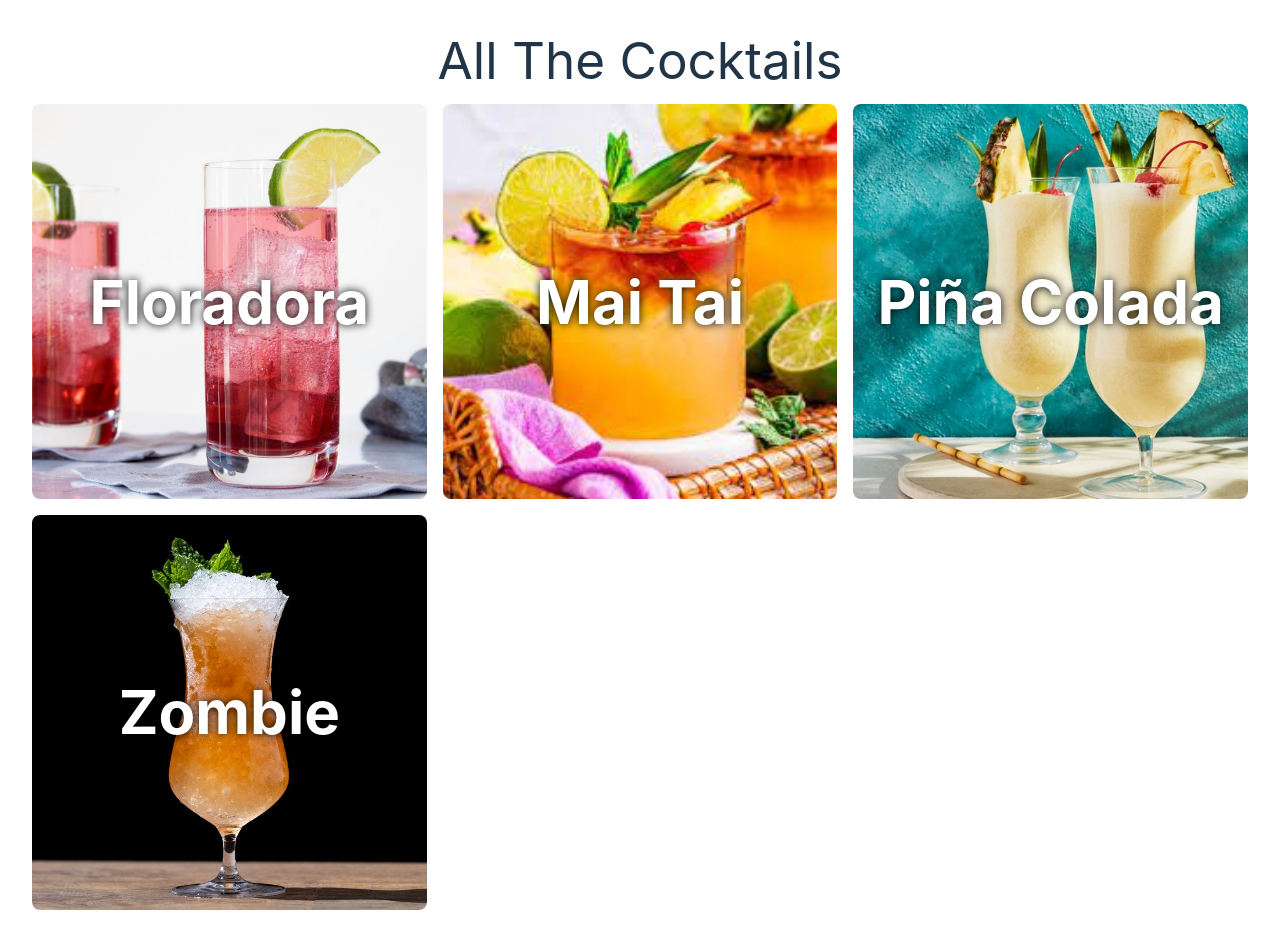
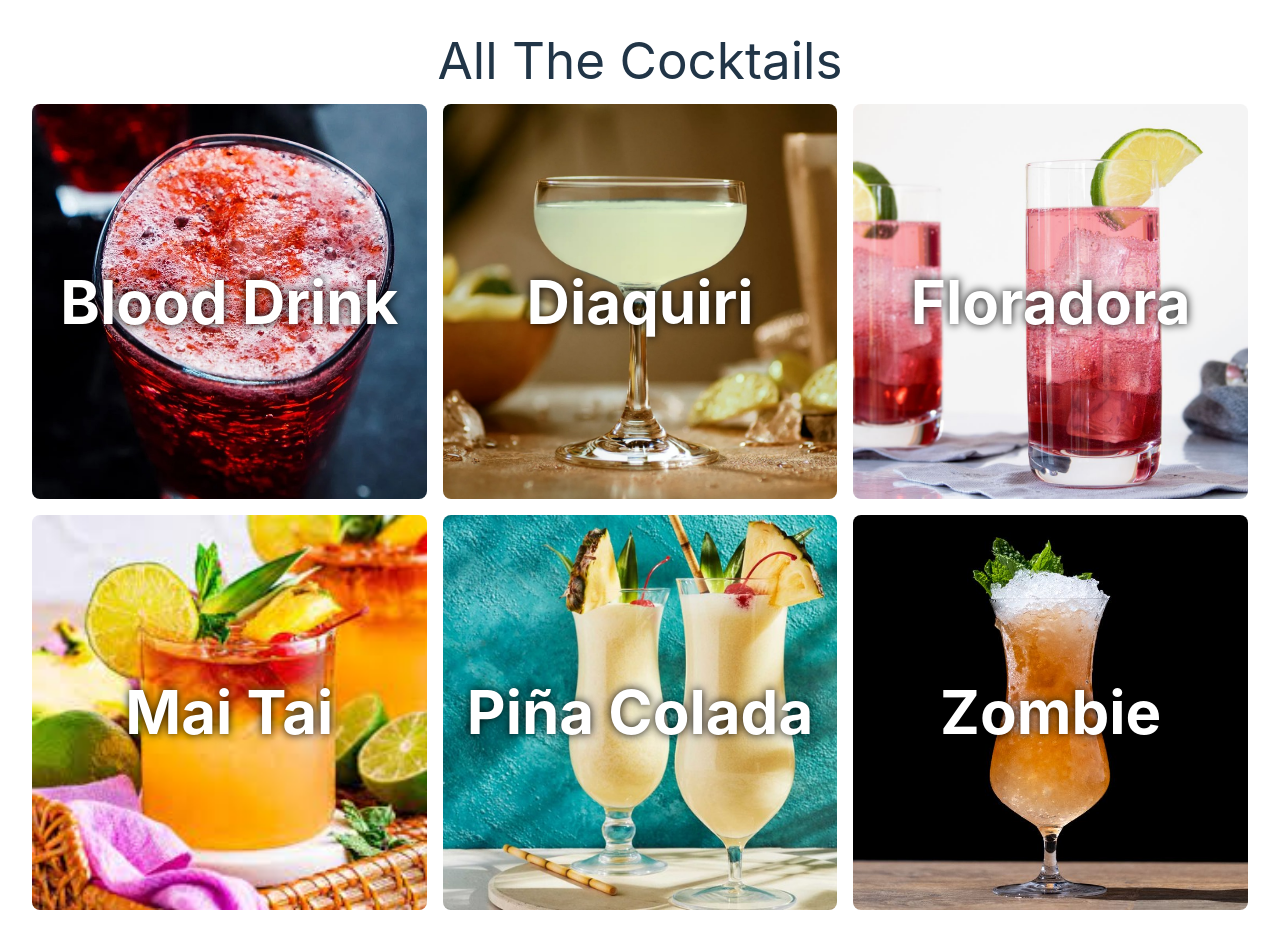
Before and after one commit to BuildItBusk/CocktailWebApp, a React (Vite) app: page / in a window 1280 px wide. Built offline with nearby package versions, Linux system fonts and the light colour scheme.

Commit message:
Added two new cocktails and removed the of in the ingredients.

```diff
--- a/public/cocktails.json
+++ b/public/cocktails.json
@@ -1,4 +1,52 @@
 [
+    {
+        "name": "Blood Drink",
+        "ingredients": [
+            {
+                "name": "Orange juice",
+                "quantity": 60,
+                "unit": "ml"
+            },
+            {
+                "name": "Raspberry syrup",
+                "quantity": 30,
+                "unit": "ml"
+            },
+            {
+                "name": "Innocent Smoothie (Apple, Raspberry & Strawberry)",
+                "quantity": 60,
+                "unit": "ml"
+            }
+        ],
+        "recipe": "Shake all ingredients with ice, strain into a highball glass over ice cubes, and serve. Garnish with a cucumber slice.",
+        "story": "This is my sons creation. He's 7 years old (hence no alcohol) and he insisted that I put it on the site :-).",
+        "image": "blood-drink.jpg",
+        "video": ""
+    },
+    {
+        "name": "Diaquiri",
+        "ingredients": [
+            {
+                "name": "White Rum",
+                "quantity": 60,
+                "unit": "ml"
+            },
+            {
+                "name": "Lime juice",
+                "quantity": 30,
+                "unit": "ml"
+            },
+            {
+                "name": "Sugar syrup",
+                "quantity": 20,
+                "unit": "ml"
+            }
+        ],
+        "recipe": "The daiquiri is a cocktail made of rum, lime juice, and sugar, typically served over ice. It originated in Cuba, and its exact origins are somewhat disputed, but it is generally agreed that the drink was named after a beach near Santiago de Cuba. One popular story holds that the drink was invented by an American mining engineer named Jennings Cox, who was in Cuba during the Spanish-American War. According to this account, Cox ran out of gin while entertaining guests and used rum instead, adding lime and sugar to make the drink more palatable. Another theory suggests that the drink was actually created by Cuban workers in the town of Daiquiri, who mixed rum with lime juice and sugar to make a refreshing beverage. Regardless of its exact origins, the daiquiri gained popularity among Americans who visited Cuba during Prohibition, and the drink was soon being served in bars across the United States. In the 1940s, the daiquiri became a popular drink among Hollywood celebrities, and it remains a classic cocktail today. Over the years, variations of the daiquiri have emerged, including the frozen daiquiri and the strawberry daiquiri. However, the classic recipe remains a popular choice among cocktail enthusiasts, who appreciate its simplicity and refreshing taste.",
+        "image": "diaquiri.jpg",
+        "story": "Unknown",
+        "video": ""
+    },
     {
         "name": "Mai Tai",
         "ingredients": [
--- a/src/routes/Cocktail.tsx
+++ b/src/routes/Cocktail.tsx
@@ -45,7 +45,7 @@ const Cocktail = () => {
                 <ul className="list-disc">
                   {cocktail?.ingredients.map((ingredient) => (
                     <li key={ingredient.name} className="text-xl md:text-3xl">
-                        <span className="text-orange-200">{ingredient.quantity} {ingredient.unit}</span> of {ingredient.name}
+                        <span className="text-orange-200">{ingredient.quantity} {ingredient.unit}</span> {ingredient.name}
                     </li>
                   ))}
                 </ul>
```
Also changed, not shown: public/blood-drink.jpg (added), public/diaquiri.jpg (added).
